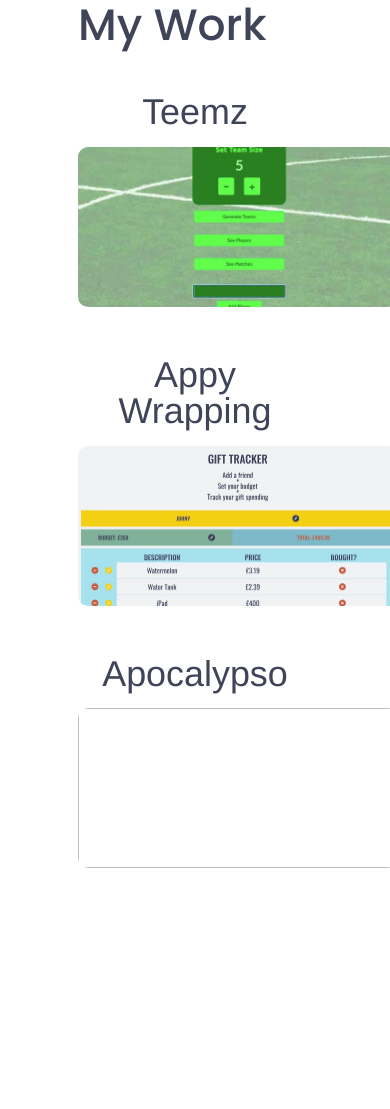
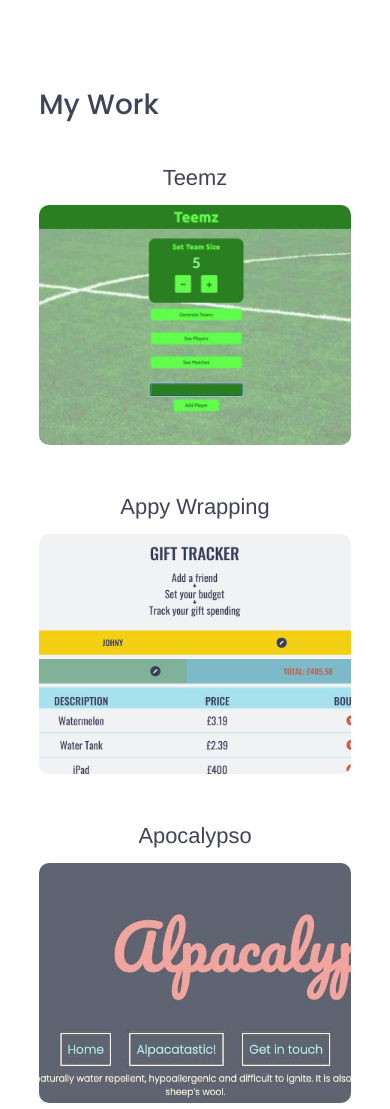
Before and after one commit to merryface/portfolio, a website: page index.html in a window 390 px wide. Shown: the part 862-1971 px from the top of the page. Before the commit the page ends 1781 px from the top, so only its background shows below. Drawn offline with nearby package versions, Linux system fonts and the light colour scheme.

Commit message:
projects section reactive

```diff
--- a/index.html
+++ b/index.html
@@ -102,17 +102,17 @@
 
         <div class="projects_project">
             <h3 class="projects_name">Teemz</h3>
-            <img class="projects_thumbnail" src="assets/teemz_thumb.jpg" alt="screenshot of teemz app"/>
+            <a href="https://github.com/teemz-app" target="_blank"><img class="projects_thumbnail" src="assets/teemz_thumb.jpg" alt="screenshot of appy warpping app"/></a>
         </div>
 
         <div class="projects_project">
             <h3 class="projects_name">Appy Wrapping</h3>
-            <img class="projects_thumbnail" src="assets/appy_thumb.jpg" alt="screenshot of teemz app"/>
+            <a href="https://github.com/appy-wrapping" target="_blank"><img class="projects_thumbnail" src="assets/appy_thumb.jpg" alt="screenshot of teemz app"/></a>
         </div>
 
         <div class="projects_project">
             <h3 class="projects_name">Apocalypso</h3>
-            <img class="projects_thumbnail" />
+            <a href="https://github.com/merryface/Alpacalyptic" target="_blank"><img class="projects_thumbnail" src="assets/alpaca_thumb.jpg" alt="screenshot of alpacalypse website"/></a>
         </div>
 
     </section>
--- a/scss/mediaqueries.scss
+++ b/scss/mediaqueries.scss
@@ -24,6 +24,8 @@
         padding: 1rem 1rem;
     }
 }
+
+
 
 // ==============================================
 // Hero
@@ -70,6 +72,8 @@
         }
     }
 }
+
+
 
 // ==============================================
 // About
@@ -130,7 +134,39 @@
 // Projects
 @media screen and (max-width: 820px) {
     .projects_thumbnail {
-        width: 20rem;
-        height: 10rem;
+        width: 100%;
+        height: 15rem;
+    }
+
+    .projects_container {
+        width: 80%;
+
+        h3 {
+            font-size: calc(18px + 1vw);
+        }
+
+        h2 {
+            font-size: calc(24px + 1vw);
+            margin-bottom: 0;
+        }
     }
 }
+
+@media screen and (max-width: 820px) {
+    .projects_thumbnail {
+        width: 100%;
+        height: 15rem;
+    }
+
+    .projects_container {
+        width: 80%;
+
+        h3 {
+            font-size: calc(18px + 1vw);
+        }
+
+        h2 {
+            font-size: calc(24px + 1vw);
+        }
+    }
+}
--- a/scss/projects.scss
+++ b/scss/projects.scss
@@ -1,6 +1,7 @@
 .projects_container {
     width: 60%;
     margin: auto;
+    margin-top: 8rem;
 }
 
 .projects_project {
```
Also changed, not shown: assets/alpaca_thumb.jpg (added), css/main.css, css/main.min.css.
